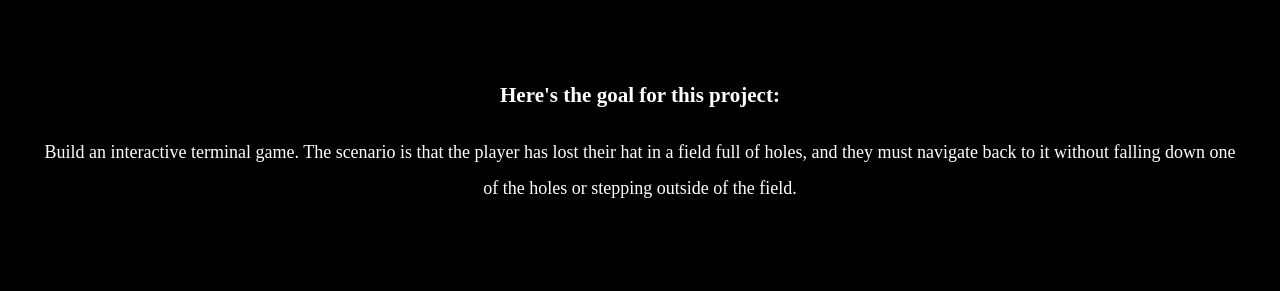
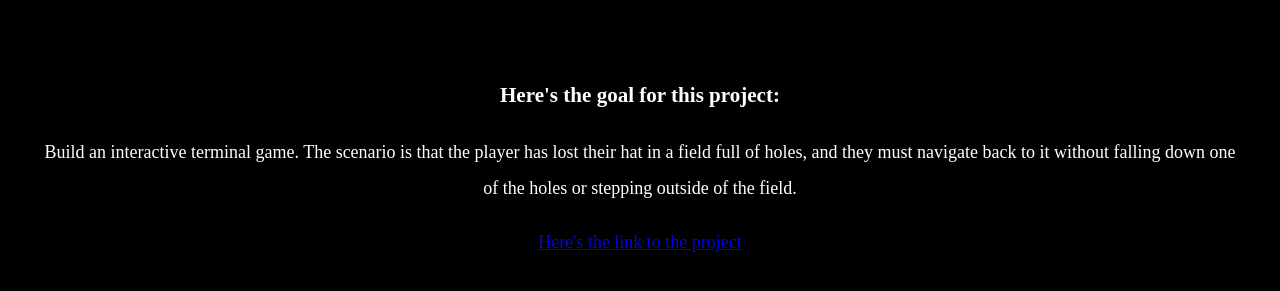
Before and after one commit to FerMon98/Find-Your-Hat-Javascript-Codecademy-Challenge, a plain HTML site: page index.html in a window 1280 px wide. Shown: the part 221-512 px from the top of the page. Drawn offline with Linux system fonts and the light colour scheme.

Commit message:
Update index.html

```diff
--- a/index.html
+++ b/index.html
@@ -15,7 +15,7 @@
     </header>
 
     <main>
-
+    <a href="https://www.codecademy.com/journeys/front-end-engineer/paths/fecj-22-front-end-development/tracks/fecj-22-javascript-syntax-part-iii/modules/wdcp-22-find-your-hat-10850a06-4cc1-43f0-95d4-6d824fd91120/projects/find-your-hat">Here's the link to the project</>
     </main>
 
     <footer>
```
